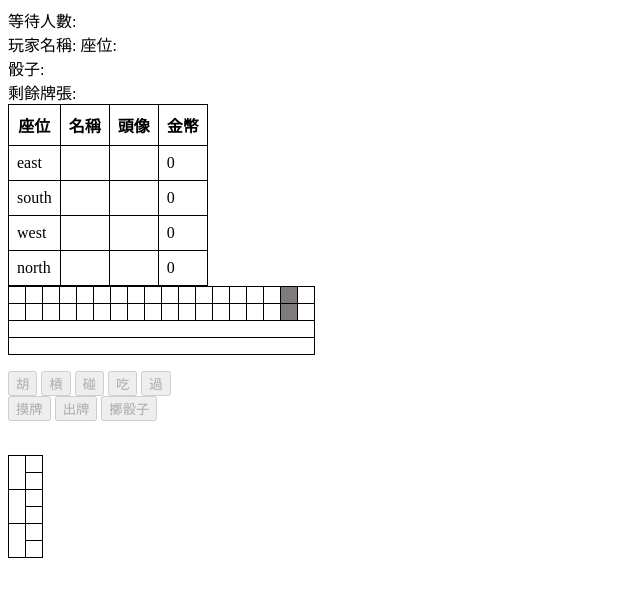
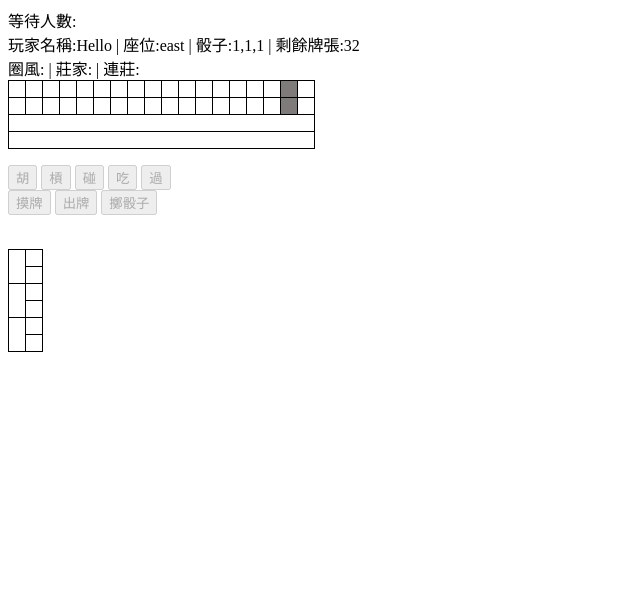
Before and after one commit to wenchih1000/project, a Flask app: template templates/desktop.html in a window 1280 px wide. Shown: the top 597 px of the page, without its empty margins (0-640 px from the left). Run offline with Flask 3, Linux system fonts and the light colour scheme; the template is opened without the code that fills it, so the values that code supplies are empty.

Commit message:
add show round_wind and dealer_wind

```diff
--- a/Controller.py
+++ b/Controller.py
@@ -404,6 +404,7 @@ class Controller:
 
                     # B.4. 通知莊家擲骰子
                     case Step.PLAYER_ROLL_DICE_NOTIFY:
+                        self.UpdateGameState()
                         # 通知所有玩家換誰進行活動
                         self.UpdatePlayerState('dice')
 
--- a/Player.py
+++ b/Player.py
@@ -447,6 +447,8 @@ class Player(Thread):
             try:
                 NewTile = self.DeckRef.DrawDeadWallTile()
                 if NewTile == None:
+                    self.LastDraw = None
+                    PrintLog("!!! 錯誤：牌牆區已空，無法補牌。遊戲將流局。")
                     return False
                 self.LastDraw = NewTile
 
--- a/templates/desktop.html
+++ b/templates/desktop.html
@@ -375,12 +375,15 @@
             $('#other_discard tr:eq(5)').attr("id", wind + '_discard');
             break;
           case 'join_game':
-            $('#wait').text(msg.data["join_game"]["wait_num"]);
+            $('#wait_num').text(msg.data["join_game"]["wait_num"]);
             break;
           case 'game_state':
-            // {'game_state': {'round_wind': 'east', 'dealer_wind': 'east', 'current_player': 'east', 'dealer_num': 0, 'dice_score': [2, 6, 3]}}
+            // {'game_state': {'round_wind': 'east', 'dealer_wind': 'east', 'current_player': 'east', 'dealer_num': 0, 'dice_score': [2, 6, 3], 'money':[3000, 3000, 3000, 3000]}}
             state = msg.data["game_state"];
             $('#dice_score').text(state["dice_score"].join(", "));
+            $('#round_wind').text(state["round_wind"]);
+            $('#dealer_wind').text(state["dealer_wind"]);
+            $('#dealer_num').text(state["dealer_num"]);
             $('#message').text(getName(state["current_player"]) + " 進行中")
             money = state["money"]
             for (const i in money)
@@ -515,14 +518,13 @@
 </script>
 
 <body>
-  等待人數:<label id="wait"></label><br>
+  等待人數:<label id="wait_num"></label><br>
   <!-- 玩家頭像:<label id="avatar"></label>  -->
-  玩家名稱:<label id="name"></label>
-  座位:<label id="seat"></label><br>
-  骰子:<label id="dice_score"></label><br>
-  剩餘牌張:<label id="wall"></label><br>
-  <!-- <table id="player" hidden> -->
-  <table id="player">
+    玩家名稱:<label id="name">Hello</label> | 座位:<label id="seat">east</label>
+     | 骰子:<label id="dice_score">1,1,1</label> | 剩餘牌張:<label id="wall">32</label><br>
+    圈風:<label id="round_wind"></label> | 莊家:<label id="dealer_wind"></label> | 連莊:<label id="dealer_num"></label><br>
+  <table id="player" hidden>
+  <!-- <table id="player"> -->
     <tr>
       <th>座位</th><th>名稱</th><th>頭像</th><th>金幣</th>
     </tr>
```
